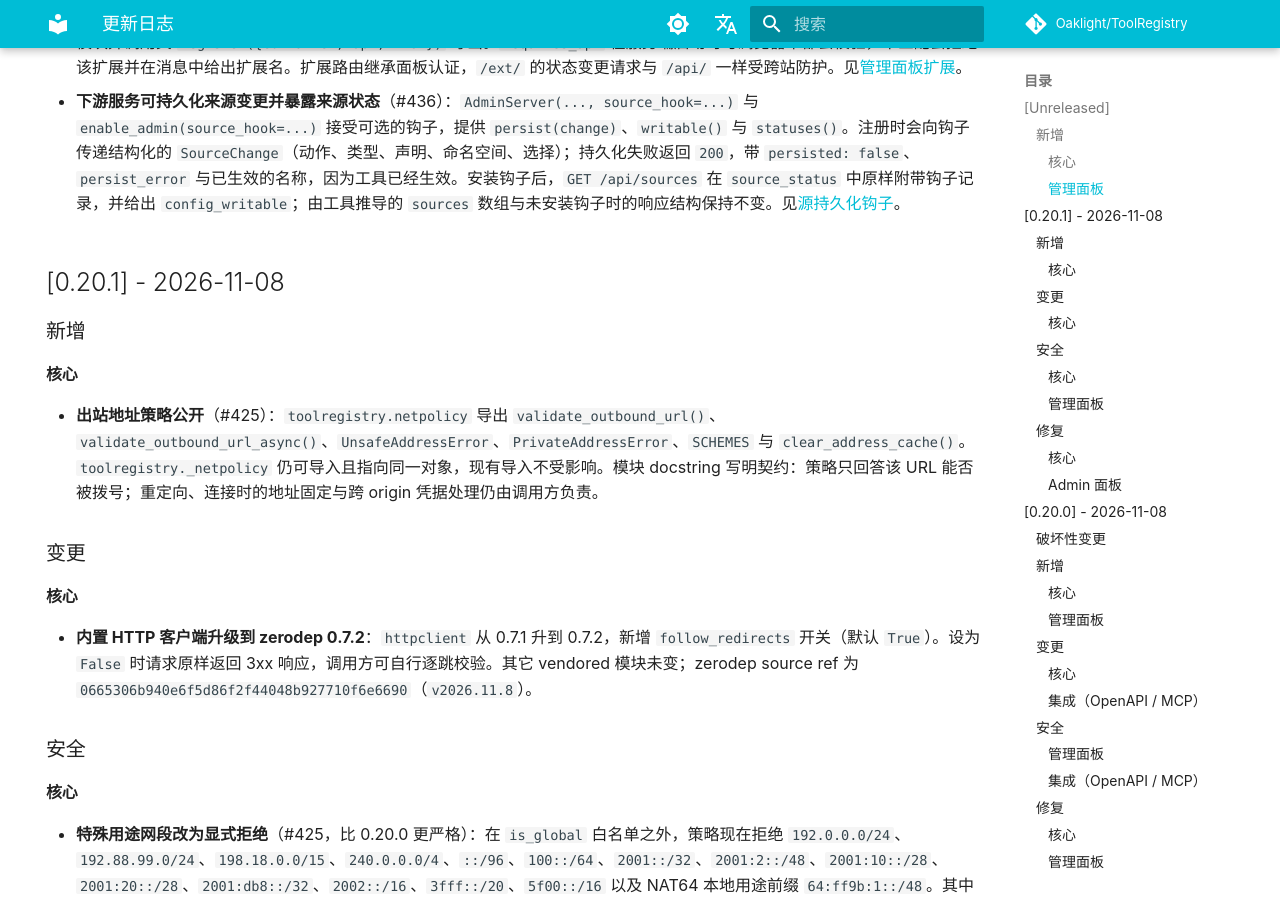
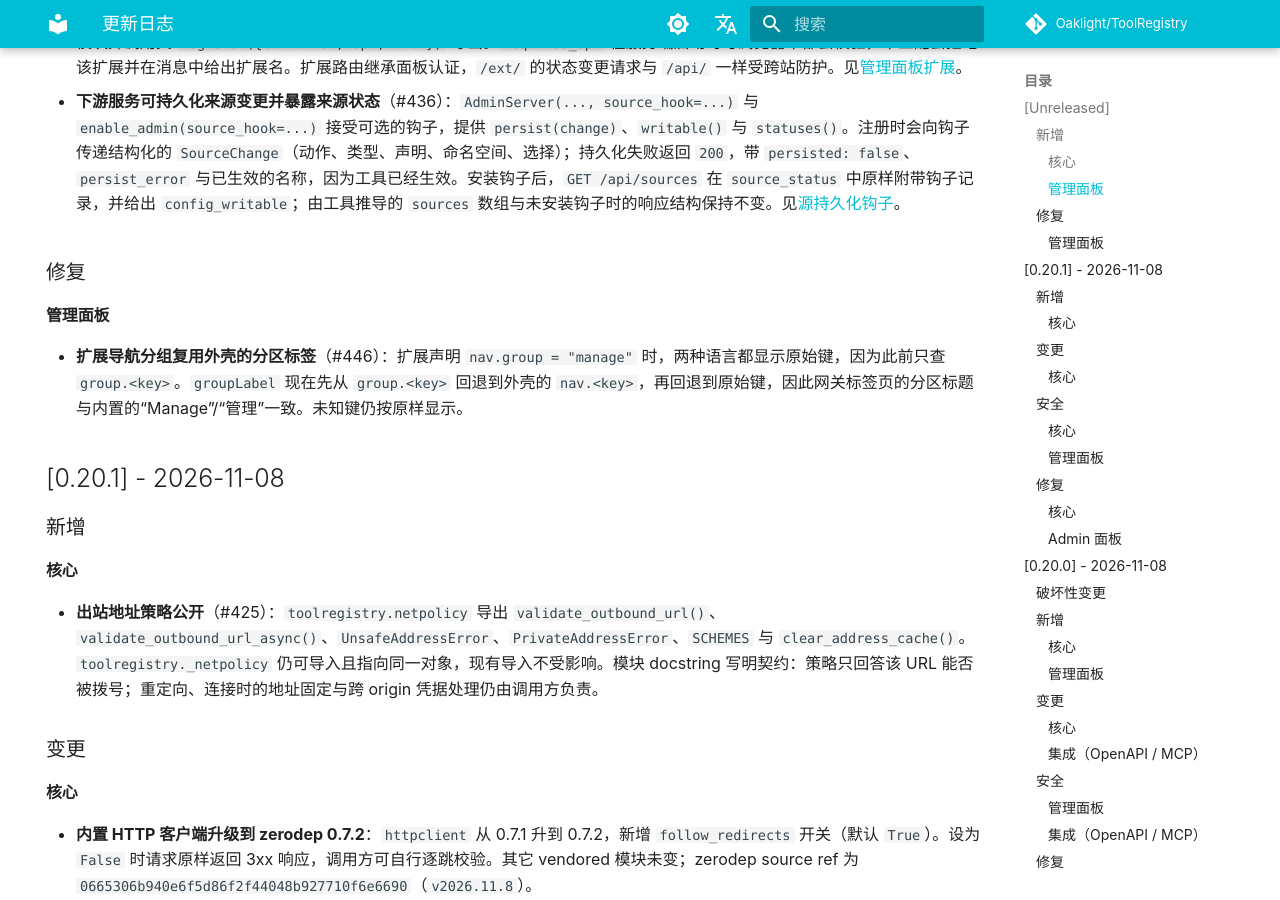
Before and after one commit to Oaklight/ToolRegistry, an MkDocs documentation site: the page built from docs/changelog.md, in a window 1280 px wide and 900 px high, scrolled down 714 px. Built offline with MkDocs 1.6.1 and Material for MkDocs 9.7.7, drawn with Linux system fonts in a browser that asks for light colours; some web fonts are replaced; comment, search, counter and statistics services are not loaded.

```diff
--- a/docs/changelog.md
+++ b/docs/changelog.md
@@ -27,6 +27,12 @@ hide:
 - **管理面板扩展（契约 v1）**（#435）：`AdminServer(..., extensions=[...])` 可挂载运维方安装的扩展。每个扩展声明 `name`、`title` 与 `requires_api`，通过 `AdminContext`（`get`、`post`、`put`、`patch`、`delete`）在 `/ext/<name>` 下注册路由；若需标签页，再声明 `nav` 与 `assets`、`entry`（可选 `styles` 与 `icon`）。没有 `nav` 的扩展是纯 API 扩展，无需资源目录。`GET /api/extensions` 提供清单；扩展资源经现有的后缀白名单与路径穿越防护从 `/assets/ext/<name>/` 提供；页面外壳导入入口模块并调用其 `register({container, api, i18n})` 导出。`requires_api` 在服务端启动时与浏览器中都会校验，不匹配会拒绝该扩展并在消息中给出扩展名。扩展路由继承面板认证，`/ext/` 的状态变更请求与 `/api/` 一样受跨站防护。见[管理面板扩展](admin/extensions.md)。
 
 - **下游服务可持久化来源变更并暴露来源状态**（#436）：`AdminServer(..., source_hook=...)` 与 `enable_admin(source_hook=...)` 接受可选的钩子，提供 `persist(change)`、`writable()` 与 `statuses()`。注册时会向钩子传递结构化的 `SourceChange`（动作、类型、声明、命名空间、选择）；持久化失败返回 `200`，带 `persisted: false`、`persist_error` 与已生效的名称，因为工具已经生效。安装钩子后，`GET /api/sources` 在 `source_status` 中原样附带钩子记录，并给出 `config_writable`；由工具推导的 `sources` 数组与未安装钩子时的响应结构保持不变。见[源持久化钩子](admin/source-hooks.md)。
+
+### 修复
+
+#### 管理面板
+
+- **扩展导航分组复用外壳的分区标签**（#446）：扩展声明 `nav.group = "manage"` 时，两种语言都显示原始键，因为此前只查 `group.<key>`。`groupLabel` 现在先从 `group.<key>` 回退到外壳的 `nav.<key>`，再回退到原始键，因此网关标签页的分区标题与内置的“Manage”/“管理”一致。未知键仍按原样显示。
 
 ## [0.20.1] - 2026-11-08
 
```
Also changed, not shown: docs/admin/extensions.md (+1 -1 lines).
